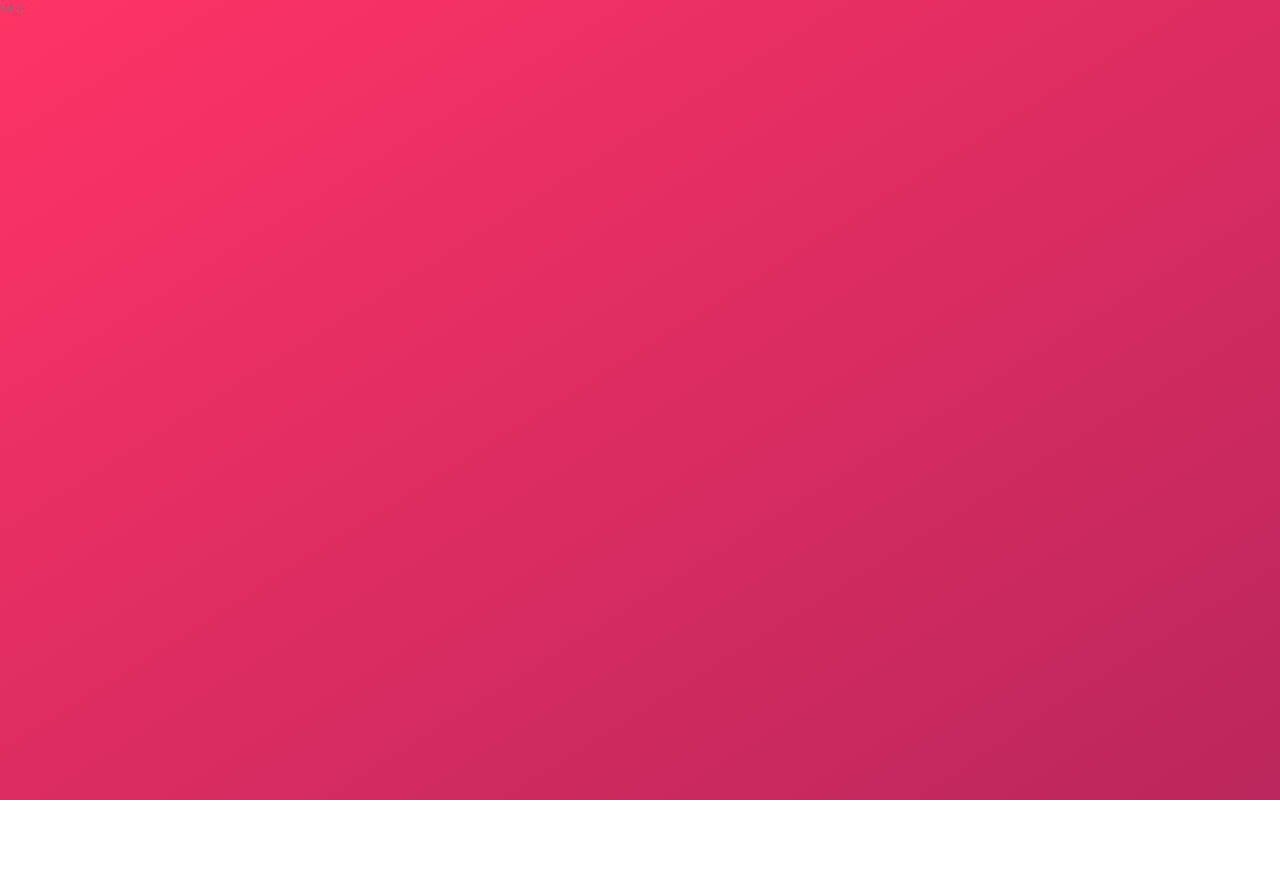
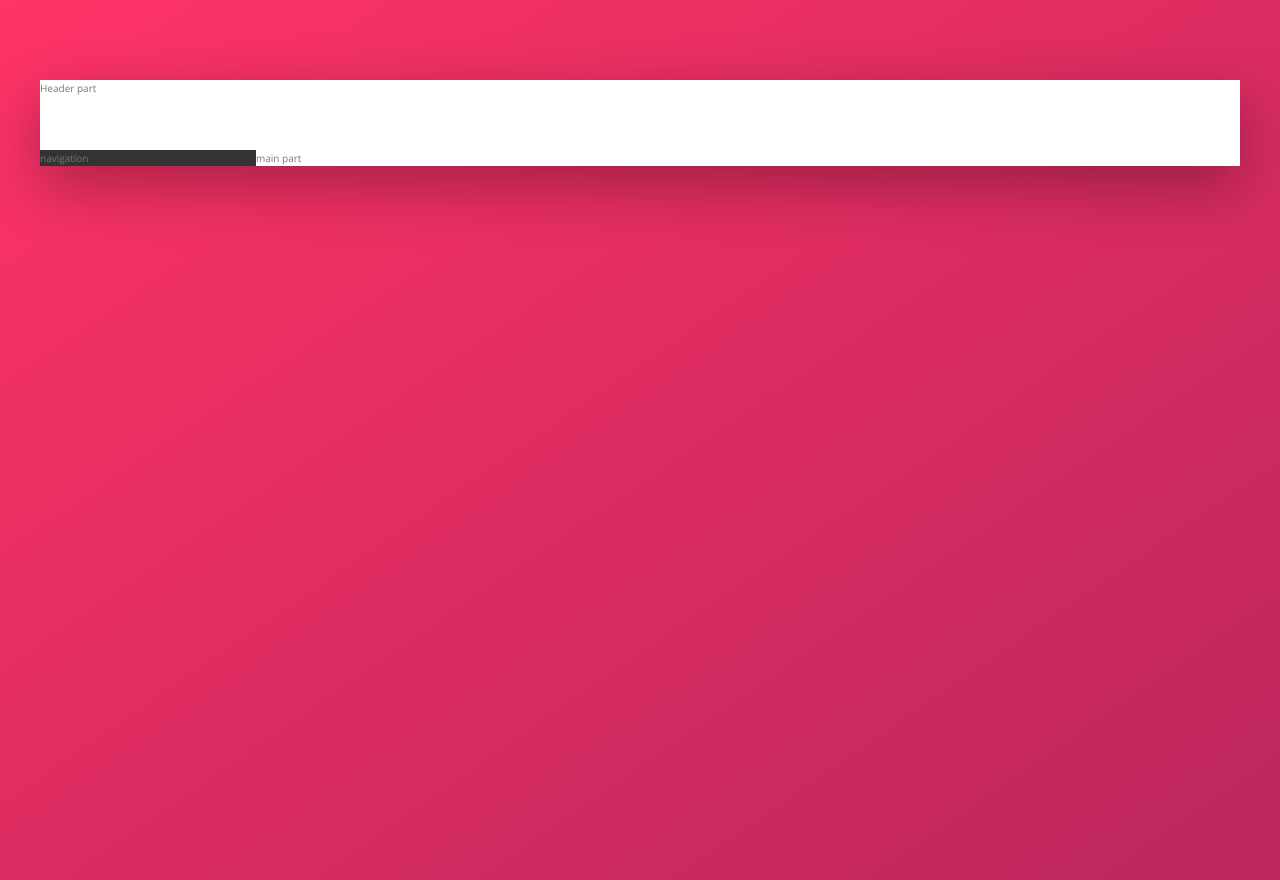
Before and after one commit to front-end-code/trillo, a website: page index.html in a window 1280 px wide. Before the commit the page ends 800 px from the top, so only its background shows below. Drawn offline with nearby package versions, Linux system fonts and the light colour scheme.

Commit message:
Overall layout

```diff
--- a/index.html
+++ b/index.html
@@ -11,6 +11,16 @@
         <title>trillo &mdash; Your all-in-one booking app</title>
     </head>
     <body>
-        hello
+       <section class="container">
+           <header class="header">Header part</header>
+           <section class="content">
+               <nav class="sidebar">
+                   navigation
+               </nav>
+               <main class="hotel-view">
+                   main part
+               </main>
+           </section>
+       </section>
     </body>
 </html>
--- a/sass/_base.scss
+++ b/sass/_base.scss
@@ -27,6 +27,10 @@
     --color-grey-dark-1: #333;
     --color-grey-dark-2: #777;
     --color-grey-dark-3: #999;
+
+    --color-white: #fff;
+
+    --shadow-dark: 0 2rem 6rem rgba(0,0,0, .3);
 }
 
 *,
--- a/sass/_layout.scss
+++ b/sass/_layout.scss
@@ -0,0 +1,22 @@
+.container {
+    max-width: 120rem;
+    margin: 8rem auto;
+    background-color: var(--color-grey-light-1);
+    box-shadow: var(--shadow-dark);
+}
+.header {
+    height: 7rem;
+    background-color: var(--color-white);
+    border-bottom: var(--color-grey-light-2);
+}
+.content {
+    display: flex;
+}
+.sidebar {
+    background-color: var(--color-grey-dark-1);
+    flex: 0 0 18%;
+}
+.hotel-view {
+    background-color: var(--color-white);
+    flex: 1;
+}
```
Also changed, not shown: css/style.css.
